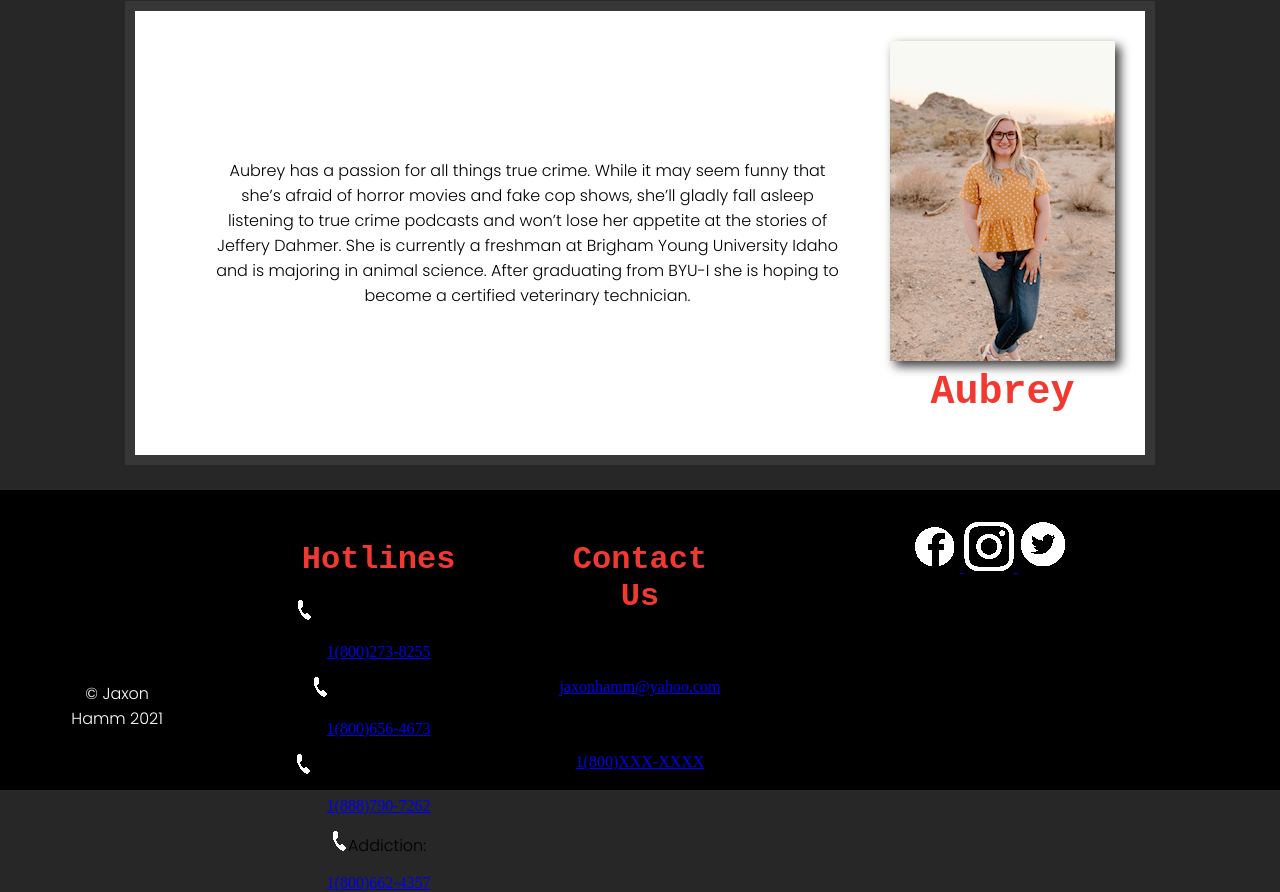
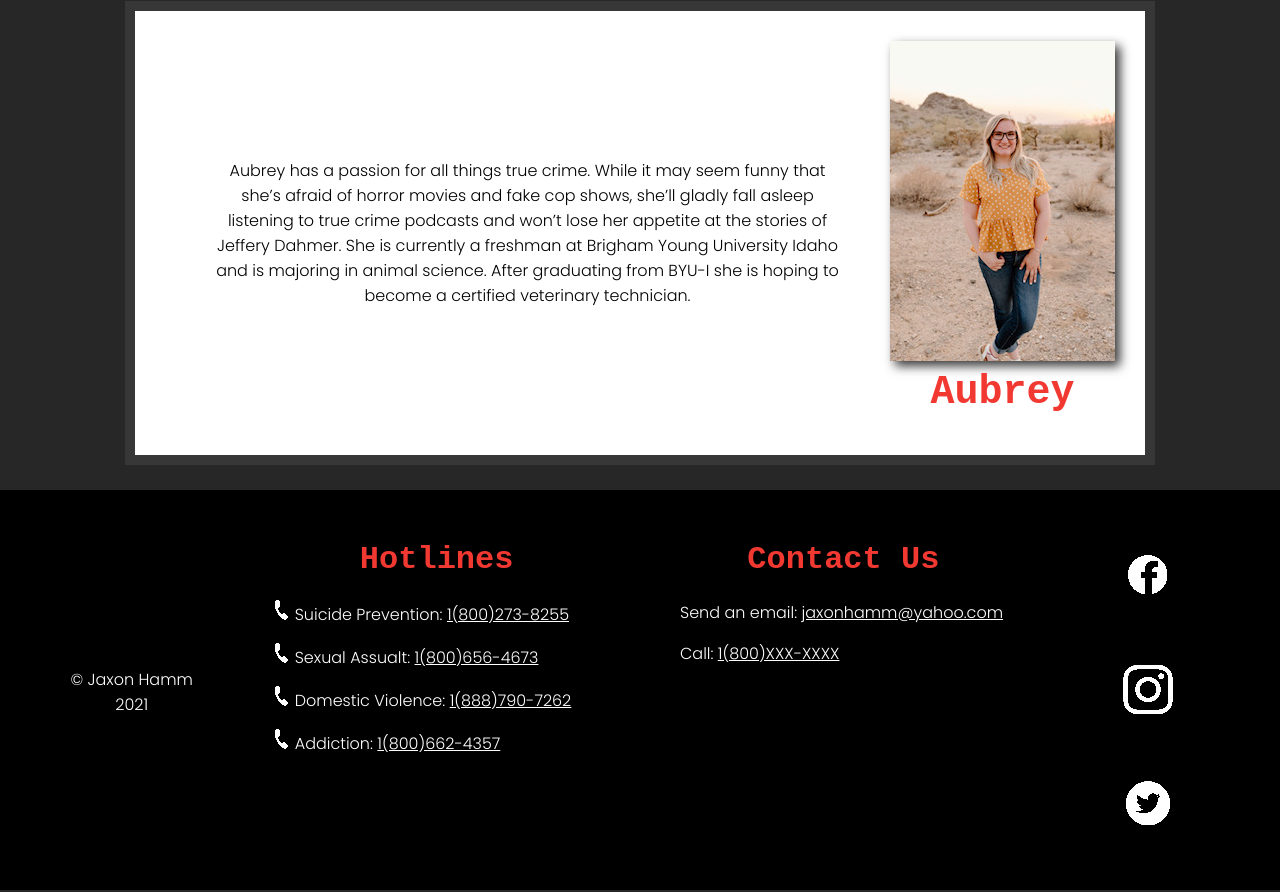
Before and after one commit to JaxonAtBYUI/footl, a plain HTML site: page index.html in a window 1280 px wide. Shown: the part 2929-3821 px from the top of the page. Drawn offline with Linux system fonts and the light colour scheme.

Commit message:
Finished the CSS and now I wanna die.

```diff
--- a/index.html
+++ b/index.html
@@ -125,15 +125,19 @@
         </div>
         <div id="hotlines">
             <h1>Hotlines</h1>
-            <p><img src="images/phone.png" alt="phone">Suicide Prevention: </p><a href="tel:18002738255">1(800)273-8255</a>
-            <p><img src="images/phone.png" alt="phone">Sexual Assualt: </p><a href="tel:18006564673">1(800)656-4673</a>
-            <p><img src="images/phone.png" alt="phone">Domestic Violence: </p><a href="tel:18887907262">1(888)790-7262</a>
-            <p><img src="images/phone.png" alt="phone">Addiction: </p><a href="tel:18006624357">1(800)662-4357</a>
+            <ul>
+                <li><p><img src="images/phone.png" alt="phone"> Suicide Prevention: <a href="tel:18002738255">1(800)273-8255</a></p></li>
+                <li><p><img src="images/phone.png" alt="phone"> Sexual Assualt: <a href="tel:18006564673">1(800)656-4673</a></p></li>
+                <li><p><img src="images/phone.png" alt="phone"> Domestic Violence: <a href="tel:18887907262">1(888)790-7262</a></p></li>
+                <li><p><img src="images/phone.png" alt="phone"> Addiction: <a href="tel:18006624357">1(800)662-4357</a></p></li>
+            </ul>
         </div>
         <div id="contact-info">
             <h1>Contact Us</h1>
-            <p>Send an email: </p><a href="mailto: jaxonhamm@yahoo.com">jaxonhamm@yahoo.com</a>
-            <p>Call: </p><a href="tel:#">1(800)XXX-XXXX</a>
+            <ul>
+                <li><p>Send an email: <a href="mailto: jaxonhamm@yahoo.com">jaxonhamm@yahoo.com</a></p></li>
+                <li><p>Call: <a href="tel:#">1(800)XXX-XXXX</a></p</li>
+            </ul>
         </div>
         <div  id="socials">
             <a href="https://www.facebook.com/" target="_blank">
--- a/styles/style.css
+++ b/styles/style.css
@@ -326,9 +326,9 @@ footer {
     background-color: var(--black);
     display: grid;
     max-width: 1600px;
-    height: 300px;
+    height: 400px;
     padding: 30px;
-    grid-template-columns: 1fr 2fr 1fr 3fr;
+    grid-template-columns: 1fr 2fr 2fr 1fr;
     grid-template-rows: 1fr;
     text-decoration: none;
 }
@@ -342,8 +342,32 @@ footer {
 }
 #hotlines {
     grid-column: 2/3;
-    display:inline
 }
-#hotlines {
-
+#hotlines ul {
+    list-style-type: none;
+    flex-wrap: nowrap;
 }
+#hotlines ul li p {
+    color: white;
+    text-align: left;
+}
+#hotlines ul li p a {
+    color: white;
+}
+#contact-info ul {
+    list-style-type: none;
+}
+#contact-info ul li p {
+    color: white;
+    flex-wrap: nowrap;
+    text-align: left;
+}
+#contact-info ul li p a {
+    color: white;
+}
+#socials a{
+    text-decoration: none;
+}
+#socials a img {
+    padding:30px;
+}
```
